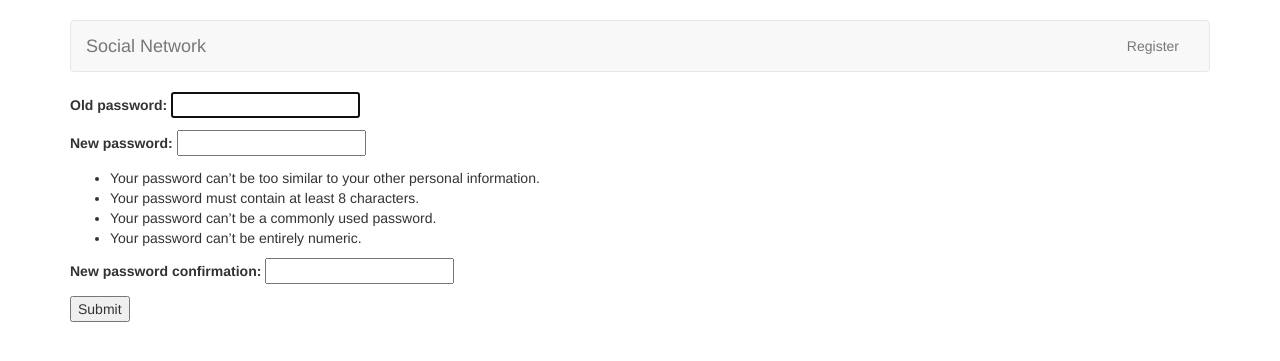
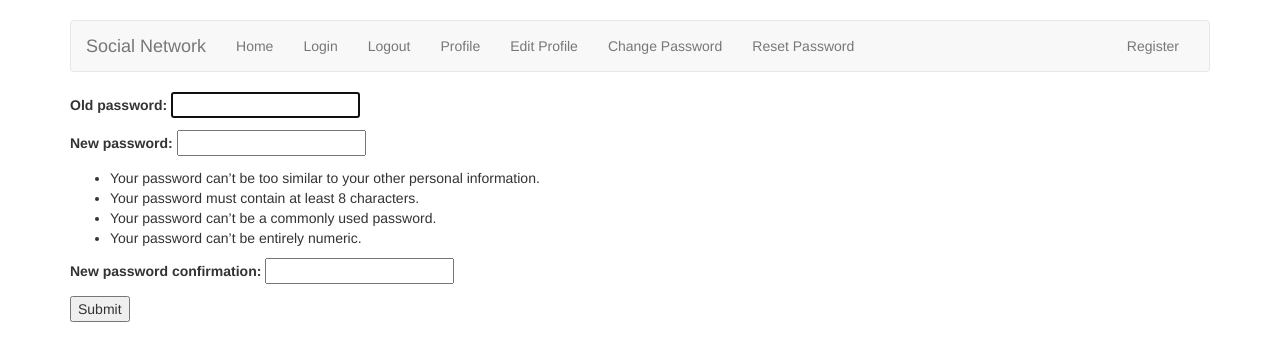
Before and after one commit to ming037/MyFirstWeb, a Django app: page /account/change-password/ in a window 1280 px wide. Shown: the top 361 px of the page. Run offline with Django 3.2, Linux system fonts and the light colour scheme; some libraries are stand-ins or nearby versions.

Commit message:
Part23. Make Navbar buttons

```diff
--- a/tutorial/accounts/templates/base.html
+++ b/tutorial/accounts/templates/base.html
@@ -23,6 +23,15 @@
               <a class="navbar-brand" href="/">Social Network</a>
             </div>
             <div id="navbar" class="navbar-collapse collapse">
+              <ul class="nav navbar-nav">
+                <li><a href="/account">Home</a></li>
+                <li><a href="/account/login">Login</a></li>
+                <li><a href="/account/logout">Logout</a></li>
+                <li><a href="/account/profile">Profile</a></li>
+                <li><a href="/account/profile/edit">Edit Profile</a></li>
+                <li><a href="/account/change-password">Change Password</a></li>
+                <li><a href="/account/reset-password">Reset Password</a></li>
+              </ul>
               <ul class="nav navbar-nav navbar-right">
                 <li><a href="/account/register">Register</a></li>
               </ul>
```
Also changed, not shown: tutorial/db.sqlite3.
